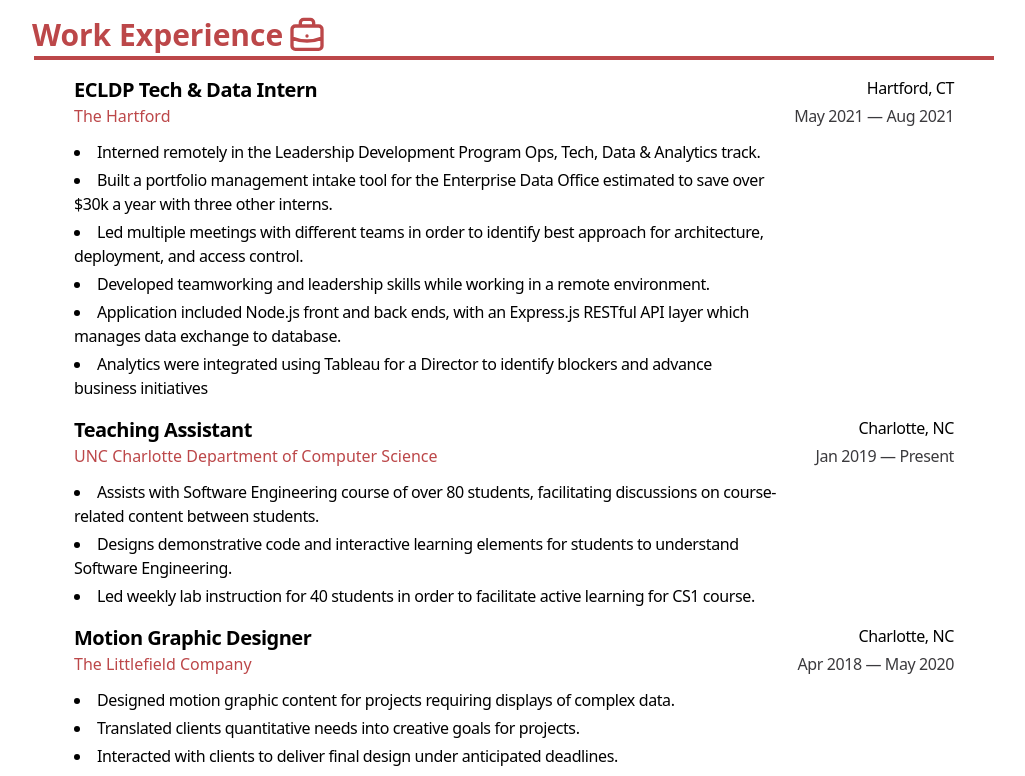
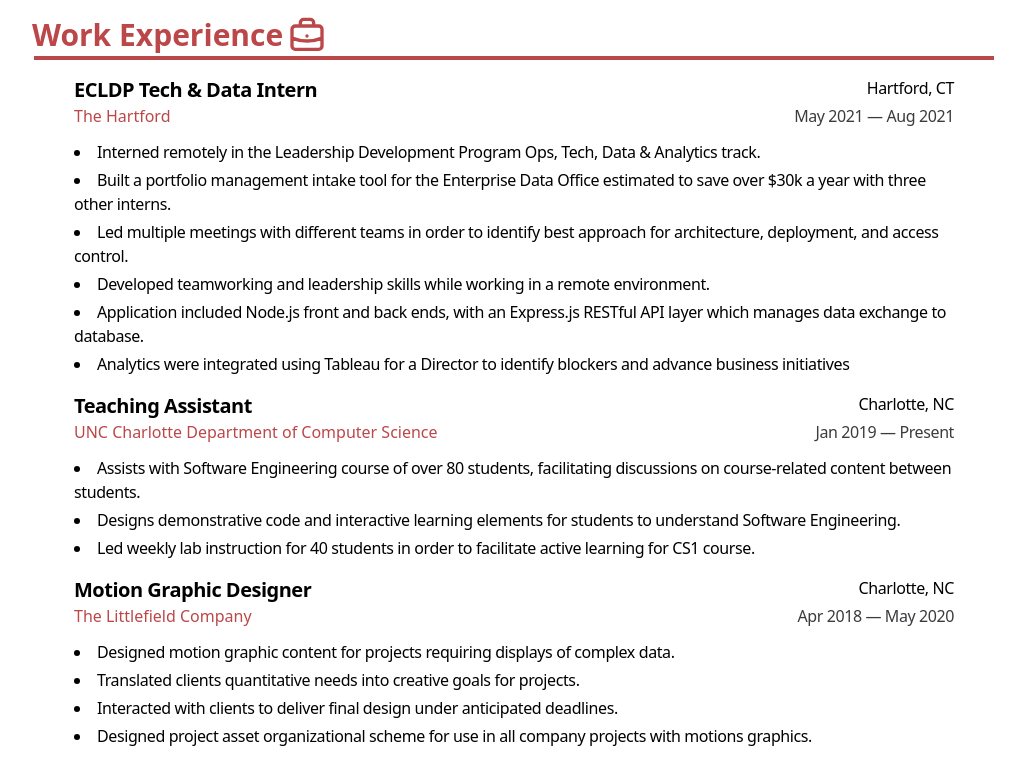
Before and after one commit to nicholasosaka/nosaka.xyz, a Next.js app in the folder web/: page /resume in a window 1280 px wide. Shown: the part 900-1676 px from the top of the page, without its empty margins (126-1151 px from the left). Built offline with nearby package versions, Linux system fonts and the light colour scheme; what @tailwindcss/typography would draw is missing.

Commit message:
Fix width of experience bullet points

```diff
--- a/web/components/Resume.tsx
+++ b/web/components/Resume.tsx
@@ -70,7 +70,7 @@
         <p className="order-2 col-span-2 lg:col-span-1 lg:text-right tracking-tight">{props.location}</p>
         <p className="order-4 lg:order-3 col-span-4 lg:col-span-3 text-chestnut">{props.employer}</p>
         <p className="order-3 lg:order-4 col-span-3 lg:col-span-2 font-extralight tracking-tight text-right text-jet">{props.date}</p>
-        <ul className="order-5 col-span-4 pt-2 list-disc list-inside">
+        <ul className="order-5 col-span-5 pt-2 list-disc list-inside">
         {
             props.info.map(
                 function(info: any, idx: number) {
```
